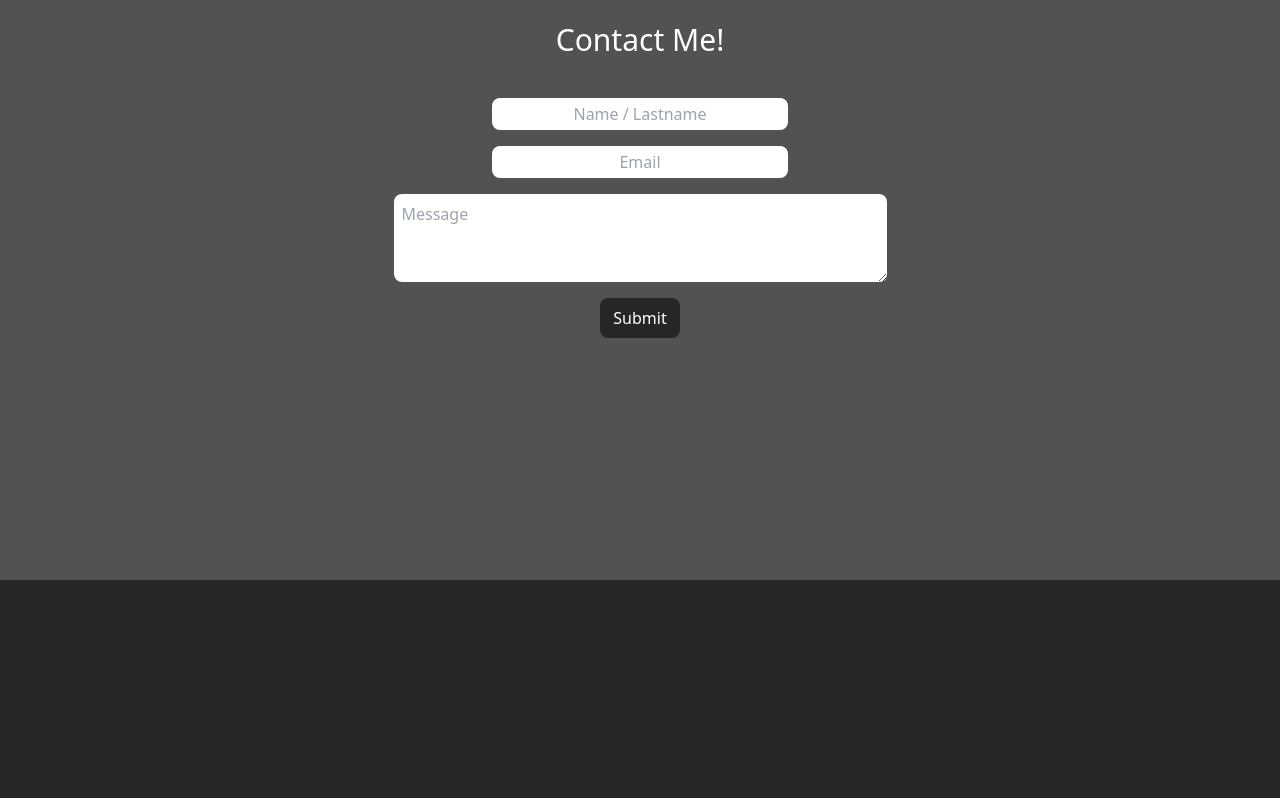
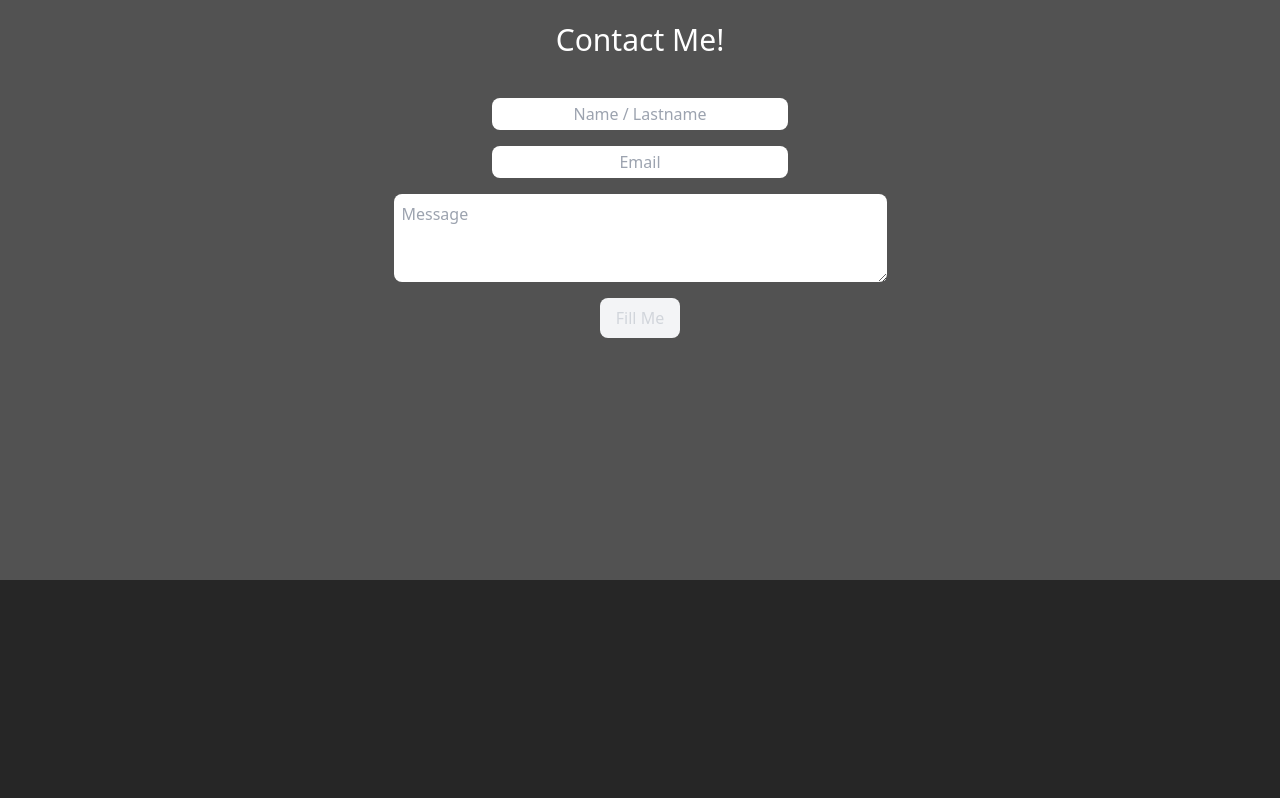
Before and after one commit to sabrina-delvalle/landing-page, a Next.js app: page / in a window 1280 px wide. Shown: the part 2679-3477 px from the top of the page. Built offline with nearby package versions, Linux system fonts and the light colour scheme.

Commit message:
Adjustments Workable Version

```diff
--- a/app/components/header.jsx
+++ b/app/components/header.jsx
@@ -93,7 +93,7 @@ export default function Header() {
           </pre>
         </div>
         {/* <div className=" w-[480px] h-[240px] bg-rose-800 absolute mt-[285px] ml-[220px] z-0 rounded-tl-full rounded-tr-full scale-x-110"></div> */}
-        <div className="absolute text-[90px] max-sm:text-[36px] max-md:text-[60px] ml-[750px] max-[340px]:ml-[60px] mt-[160px] max-sm:mt-[175px] z-0 max-[380px]:ml-[80px] max-[460px]:ml-[115px] max-[412px]:ml-[105px] max-[384px]:ml-[85px] max-[550px]:ml-[160px] max-sm:ml-[230px] max-lg:ml-[440px] max-[900px]:ml-[180px] max-[920px]:ml-[360px] max-[1080px]:ml-[450px] max-xl:ml-[600px] max-[1060px]:ml-[425px] max-[960px]:ml-[400px] max-[1400px]:ml-[655px] max-lg:text-[75px]">
+        <div className="absolute text-[90px] max-sm:text-[36px] max-md:text-[60px] ml-[750px] max-[340px]:ml-[60px] mt-[160px] max-sm:mt-[175px] z-0 max-[380px]:ml-[80px] max-[460px]:ml-[115px] max-[412px]:ml-[105px] max-[384px]:ml-[85px] max-[550px]:ml-[160px] max-sm:ml-[230px] max-lg:ml-[440px] max-[900px]:ml-[180px] max-[920px]:ml-[360px] max-[1080px]:ml-[450px] max-xl:ml-[600px] max-[1060px]:ml-[425px] max-[960px]:ml-[400px] max-[1400px]:ml-[655px] max-lg:text-[75px] 2xl:ml-[1150px] ">
           <span className="absolute w-[365px] max-sm:w-[150px] max-md:w-[230px] max-lg:mt-5 max-lg:w-[300px] max-md:h-[70px] max-md:mt-5 h-[100px] max-sm:h-[45px] bg-white mt-8 max-sm:mt-7 -ml-9"></span>
           <span className="absolute w-[365px] max-sm:w-[150px] max-md:w-[230px] max-lg:w-[300px] max-lg:mt-2 max-md:h-[70px]  max-md:mt-3 max-md:ml-6 h-[100px] max-sm:h-[45px] max-sm:mt-5 bg-white mt-5 ml-5"></span>
           <span className="flex">
--- a/app/components/main.jsx
+++ b/app/components/main.jsx
@@ -1,11 +1,10 @@
 "use client"
 
-import React, { useEffect, useState, Suspense } from "react";
+import React, { useEffect, useState } from "react";
 import Image from "next/image";
 import Aos from "aos";
 import "aos/dist/aos.css"
 import axios from "axios";
-import Loading from "./loading";
 
 axios.defaults.withCredentials = true;
 
@@ -21,12 +20,16 @@ export default function Main() {
     message: ""
   })
 
+  const [response, setResponse] = useState(false)
+  const [isDone, setIsDone] = useState(false)
+
   useEffect(() => {
     Aos.init({ duration: 2000, mirror: true });
     console.log(formData);
   }, [formData])
 
   const sendForm = (event) => {
+    setResponse(true);
     event.preventDefault();
 
 /*     const formDataContact = new FormData();
@@ -50,6 +53,8 @@ export default function Main() {
             email: "",
             message: ""
           })
+          setIsDone(true);
+          setResponse(false)
         //this.props.navigate("/");
       } catch (err) {
         console.log(err);
@@ -57,8 +62,6 @@ export default function Main() {
     }
     if(Object.values(formData).every(elem => elem !== '')){
       postContact();
-    }else{
-
     }
   }
 
@@ -166,22 +169,30 @@ export default function Main() {
       </section>
       <section data-aos="fade-right" className="h-[800px] w-full bg-neutral-600 flex flex-col items-center justify-center overflow-hidden">
         <h1 data-aos="zoom-in" className="text-white text-3xl max-sm:text-3xl pb-10">Contact Me!</h1>
-        <Suspense fallback={ <Loading /> }>
         <form onSubmit={sendForm} action="/contact" className="flex flex-col items-center justify-center gap-4">
-
           <input type="text" id="fname" name="fname" className="p-1 rounded-lg text-center text-gray-500 max-sm:w-2/3 w-3/5" placeholder="Name / Lastname" onChange={e => { const targetName =  e.target.value.charAt(0).toUpperCase() + e.target.value.slice(1); setFormData({...formData, name: targetName}) }} value={ formData.name } />
-
           <input type="email" id="userEmail" name="userEmail" className="p-1 rounded-lg text-center text-gray-500 max-sm:w-2/3 w-3/5" placeholder="Email" onChange={e => {setFormData({...formData, email: e.target.value})}} value={ formData.email }/>
-
           <textarea rows="3" cols="50" id="fmessage" name="fmessage" className="flex p-2 rounded-lg text-gray-500 max-sm:w-2/3 w-3/3" placeholder="Message" onChange={e => { const targetMessage =  e.target.value.charAt(0).toUpperCase() + e.target.value.slice(1); setFormData({...formData, message: targetMessage}) }} value={ formData.message }  />
-
-            <input
+            { Object.values(formData).every(elem => elem !== '') ?
+              (response ? <input
+                type="submit"
+                value="Submit"
+                className="w-20 h-10 bg-neutral-800 text-white p-1 rounded-lg hover:bg-neutral-700 cursor-wait"
+              />  : <input
               type="submit"
               value="Submit"
               className="w-20 h-10 bg-neutral-800 text-white p-1 rounded-lg hover:bg-neutral-700 cursor-pointer"
-            />
+            /> )
+               : (isDone ? <input
+                type="submit"
+                value="Done"
+                className="w-20 h-10 bg-gray-100 text-gray-300 p-1 rounded-lg hover:bg-gray-100 cursor-none"
+              /> : <input
+              type="submit"
+              value="Fill Me"
+              className="w-20 h-10 bg-gray-100 text-gray-300 p-1 rounded-lg hover:bg-gray-100 cursor-none"
+            />)}
           </form>
-          </Suspense>
       </section>
       <footer data-aos="fade-right" className="h-[800px] w-full bg-neutral-800 flex items-center justify-center">
         <div className="flex flex-col align-middle items-center text-white float-left text-4xl">
```
